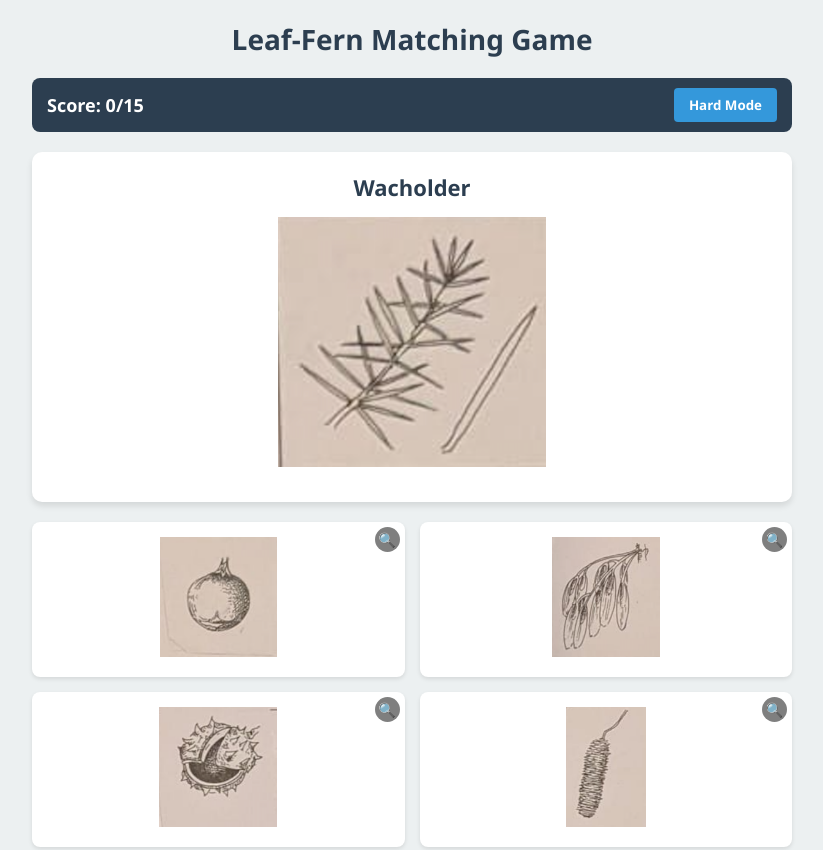
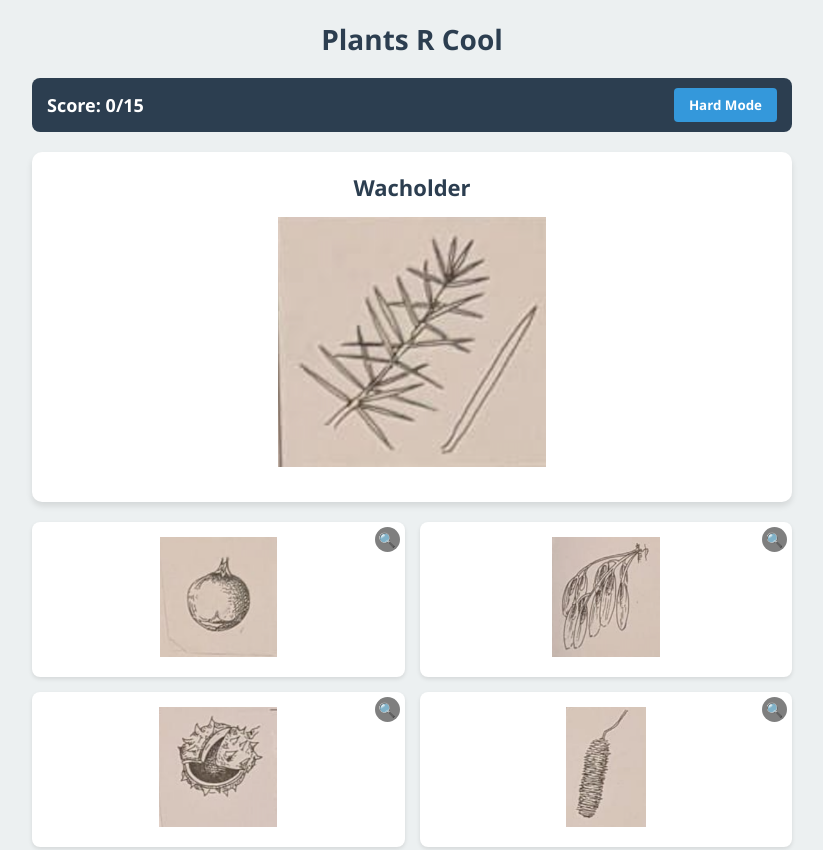
Before and after one commit to gnes-io/leaf-game, a plain HTML site: page index.html in a window 1280 px wide. Shown: the top 850 px of the page, without its empty margins (228-1051 px from the left). Drawn offline with Linux system fonts and the light colour scheme.

Commit message:
Update index.html

```diff
--- a/index.html
+++ b/index.html
@@ -4,7 +4,7 @@
 <head>
   <meta charset="UTF-8">
   <meta name="viewport" content="width=device-width, initial-scale=1.0">
-  <title>Leaf-Fern Matching Game</title>
+  <title>Plants R Cool</title>
   <style>
     :root {
       --primary-color: #2c3e50;
@@ -392,7 +392,7 @@
 
 <body>
   <div class="header">
-    <h1 class="title">Leaf-Fern Matching Game</h1>
+    <h1 class="title">Plants R Cool</h1>
   </div>
 
   <div class="score-container">
```
